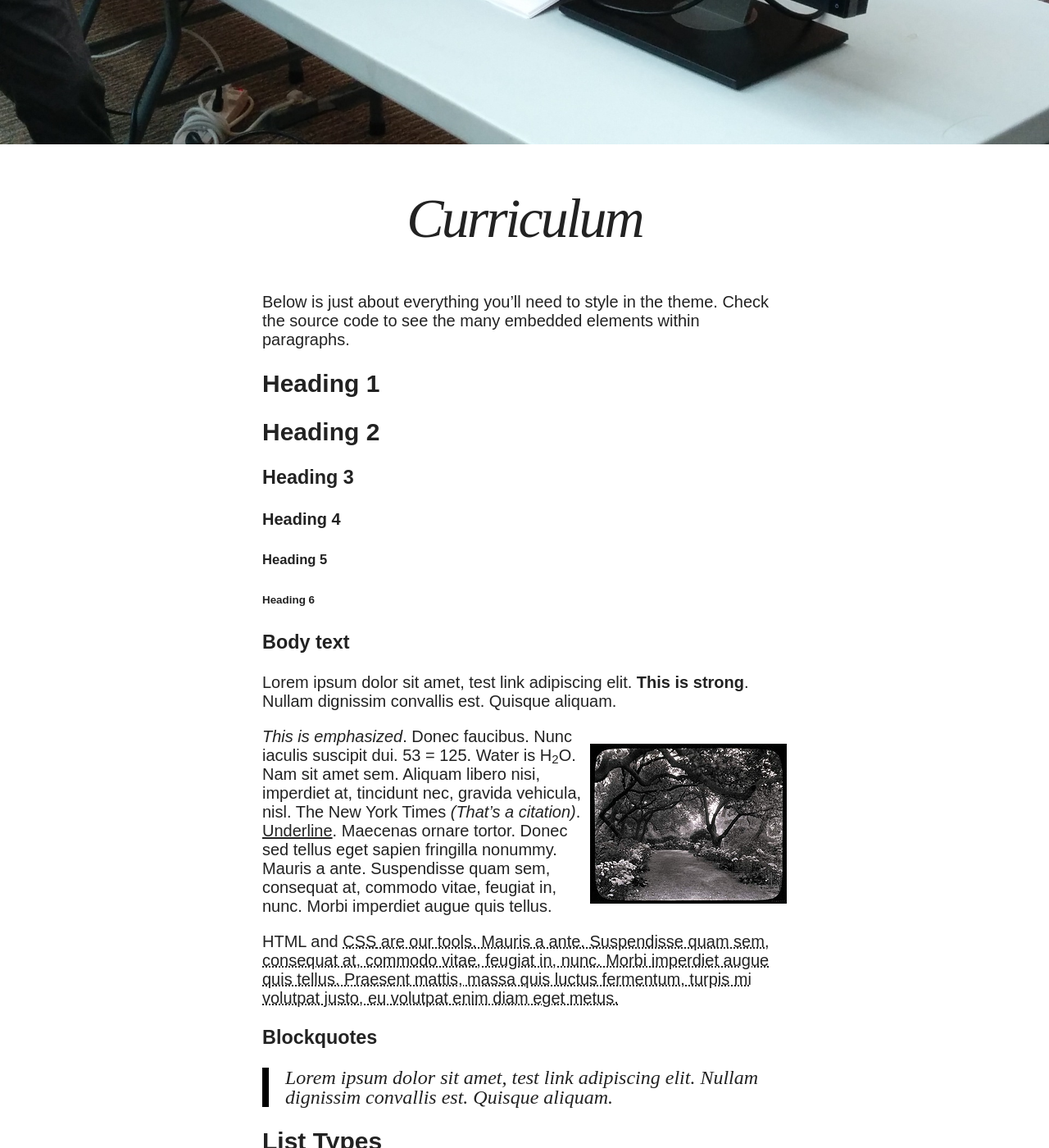
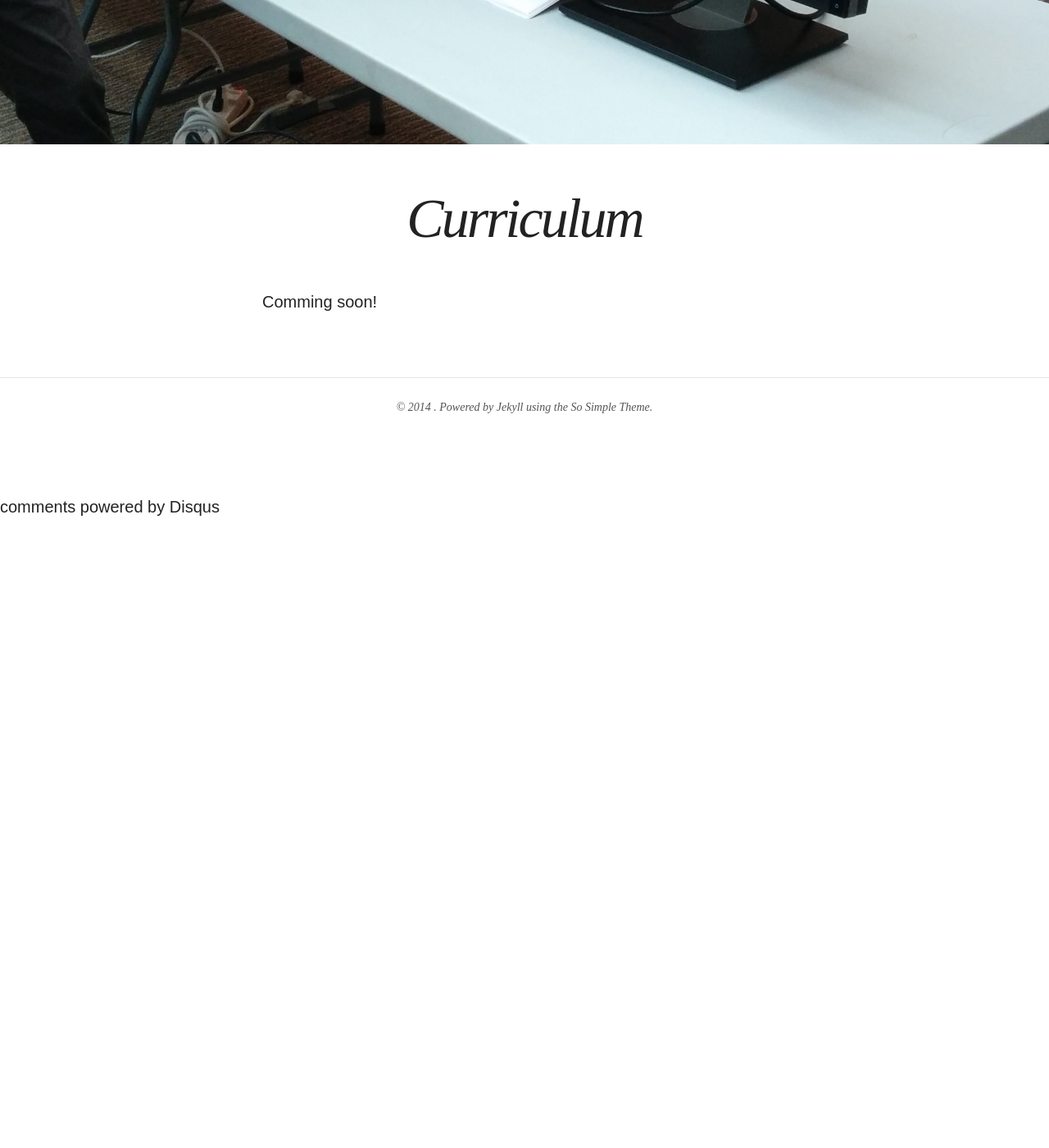
Before and after one commit to TinyTitan/tinytitan.github.io, a Jekyll site: the page built from curriculum.md, in a window 1280 px wide and 1400 px high, scrolled down 636 px. Shown: the whole window at 82% size. Built offline with Jekyll 4.4.1, drawn with Linux system fonts in a browser that asks for light colours; nearby versions of some CDN libraries; after the commit the page ends 1266 px from its top, so only the background shows below that; some of the changed text lies outside the part shown.

Commit message:
added google analytics and curriculum comming soon message

```diff
--- a/_config.yml
+++ b/_config.yml
@@ -26,7 +26,7 @@
 background:
 
 # Analytics and webmaster tools stuff goes here
-google_analytics:
+google_analytics: UA-38580803-1
 google_verify:
 # https://ssl.bing.com/webmaster/configure/verify/ownership Option 2 content= goes here
 bing_verify:
--- a/curriculum.md
+++ b/curriculum.md
@@ -12,84 +12,4 @@
 share: true
 ---
 
-Below is just about everything you'll need to style in the theme. Check the source code to see the many embedded elements within paragraphs.
-
-# Heading 1
-
-## Heading 2
-
-### Heading 3
-
-#### Heading 4
-
-##### Heading 5
-
-###### Heading 6
-
-### Body text
-
-Lorem ipsum dolor sit amet, test link adipiscing elit. **This is strong**. Nullam dignissim convallis est. Quisque aliquam.
-
-![Smithsonian Image]({{ site.url }}/images/3953273590_704e3899d5_m.jpg)
-{: .pull-right}
-
-*This is emphasized*. Donec faucibus. Nunc iaculis suscipit dui. 53 = 125. Water is H<sub>2</sub>O. Nam sit amet sem. Aliquam libero nisi, imperdiet at, tincidunt nec, gravida vehicula, nisl. The New York Times <cite>(That’s a citation)</cite>. <u>Underline</u>. Maecenas ornare tortor. Donec sed tellus eget sapien fringilla nonummy. Mauris a ante. Suspendisse quam sem, consequat at, commodo vitae, feugiat in, nunc. Morbi imperdiet augue quis tellus.
-
-HTML and <abbr title="cascading stylesheets">CSS<abbr> are our tools. Mauris a ante. Suspendisse quam sem, consequat at, commodo vitae, feugiat in, nunc. Morbi imperdiet augue quis tellus. Praesent mattis, massa quis luctus fermentum, turpis mi volutpat justo, eu volutpat enim diam eget metus.
-
-### Blockquotes
-
-> Lorem ipsum dolor sit amet, test link adipiscing elit. Nullam dignissim convallis est. Quisque aliquam.
-
-## List Types
-
-### Ordered Lists
-
-1. Item one
-   1. sub item one
-   2. sub item two
-   3. sub item three
-2. Item two
-
-### Unordered Lists
-
-* Item one
-* Item two
-* Item three
-
-## Tables
-
-| Header1 | Header2 | Header3 |
-|:--------|:-------:|--------:|
-| cell1   | cell2   | cell3   |
-| cell4   | cell5   | cell6   |
-|----
-| cell1   | cell2   | cell3   |
-| cell4   | cell5   | cell6   |
-|=====
-| Foot1   | Foot2   | Foot3
-{: rules="groups"}
-
-## Code Snippets
-
-Syntax highlighting via Pygments
-
-{% highlight css %}
-#container {
-  float: left;
-  margin: 0 -240px 0 0;
-  width: 100%;
-}
-{% endhighlight %}
-
-Non Pygments code example
-
-    <div id="awesome">
-        <p>This is great isn't it?</p>
-    </div>
-
-## Buttons
-
-Make any link standout more when applying the `.btn` class.
-
-<div markdown="0"><a href="#" class="btn">This is a button</a></div>
+Comming soon!
```
